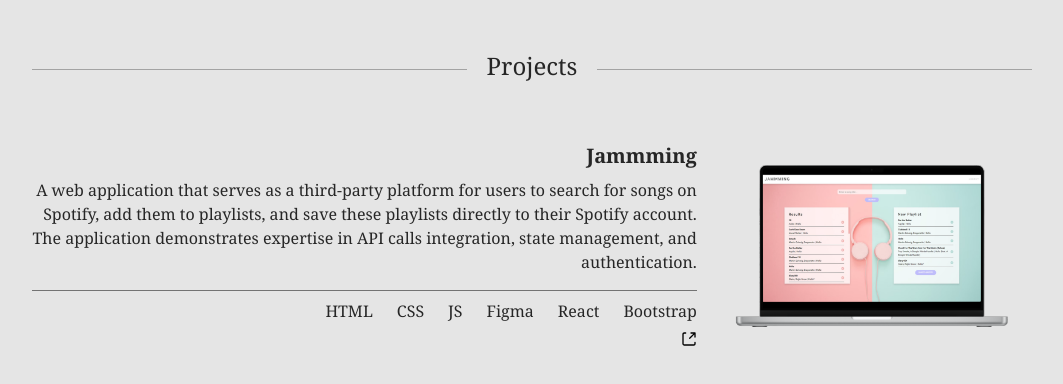
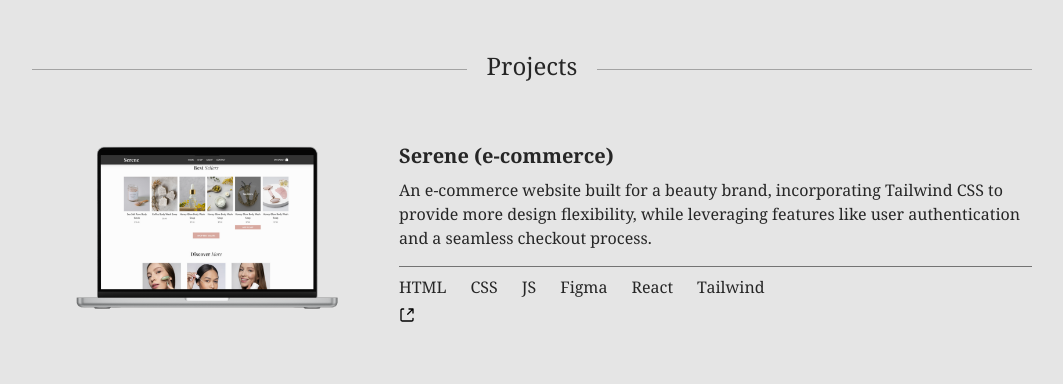
Before and after one commit to tansi-banansi/personal-website, a React (Create React App) app: page / in a window 1280 px wide. Shown: the part 2600-2984 px from the top of the page, without its empty margins (108-1171 px from the left). Built offline with nearby package versions, Linux system fonts and the light colour scheme.

Commit message:
recent updates

```diff
--- a/public/index.html
+++ b/public/index.html
@@ -2,28 +2,13 @@
 <html lang="en">
   <head>
     <meta charset="utf-8" />
-    <link rel="icon" href="%PUBLIC_URL%/favicon.ico" />
     <meta name="viewport" content="width=device-width, initial-scale=1" />
     <meta name="theme-color" content="#000000" />
     <meta
       name="description"
       content="Web site created using create-react-app"
     />
-    <link rel="apple-touch-icon" href="%PUBLIC_URL%/logo192.png" />
-    <!--
-      manifest.json provides metadata used when your web app is installed on a
-      user's mobile device or desktop. See https://developers.google.com/web/fundamentals/web-app-manifest/
-    -->
-    <link rel="manifest" href="%PUBLIC_URL%/manifest.json" />
-    <!--
-      Notice the use of %PUBLIC_URL% in the tags above.
-      It will be replaced with the URL of the `public` folder during the build.
-      Only files inside the `public` folder can be referenced from the HTML.
 
-      Unlike "/favicon.ico" or "favicon.ico", "%PUBLIC_URL%/favicon.ico" will
-      work correctly both with client-side routing and a non-root public URL.
-      Learn how to configure a non-root public URL by running `npm run build`.
-    -->
     <title>Tanya</title>
   </head>
   <body>
--- a/src/components/Project.js
+++ b/src/components/Project.js
@@ -5,10 +5,43 @@
     return (
         <div id="project" className=" bg-neutral-200 dark:bg-neutral-700  text-neutral-800 dark:text-white  py-20" >
 
+
             <div className="flex flex-col px-3 max-w-5xl mx-auto ">
                 <h2 className="h-5 border-b border-neutral-400 dark:border-neutral-100 text-2xl text-center">
                     <span className="bg-neutral-200 dark:bg-neutral-700 px-5">Projects</span>
                 </h2>
+
+                <div className="flex flex-col md:flex-row items-stretch gap-4 mt-14 mb-16 md:mb-0">
+
+                <div className="flex justify-center md:justify-start items-stretch">
+                    <img className="object-cover w:4/5 md:w-full h-52 " src="./files/e-comms-project.svg" alt='E-commerce website screenshot'/>
+                </div>
+
+                <div className=" w-full md:w-2/3 text-center md:text-start flex flex-col">
+                    <div className='my-4'>
+                        <h2 className='text-xl font-bold mb-2'>Serene (e-commerce)</h2>
+                        <p>An e-commerce website built for a beauty brand, incorporating Tailwind CSS to provide more design flexibility, while leveraging features like user authentication and a seamless checkout process.</p>
+                    </div>
+
+                    <hr className='border-1 border-neutral-500 mb-2'/>
+                    <div className='flex flex-row md:flex-col items-center md:items-start justify-between w-full'>
+                        <div className='flex flex-row mx-auto md:mx-0'>
+                            <p className='pr-3'>HTML</p>
+                            <p className='px-3'>CSS</p>
+                            <p className='px-3'>JS</p>
+                            <p className='px-3'>Figma</p>
+                            <p className='px-3'>React</p>
+                            <p className='px-3'>Tailwind</p>
+                        </div>
+                        <div className='md:mt-2'>
+                            <a href='#' target='_blank' rel="noreferrer" className='pointer-events-none' ><OpenInNewButton /></a>
+                        </div>
+
+                    </div>
+
+                </div>
+
+                </div>
 
                 <div className="flex flex-col-reverse md:flex-row items-stretch gap-4 mt-14">
 
```
Also changed, not shown: public/files/e-comms-project.svg (added), public/manifest.json.
